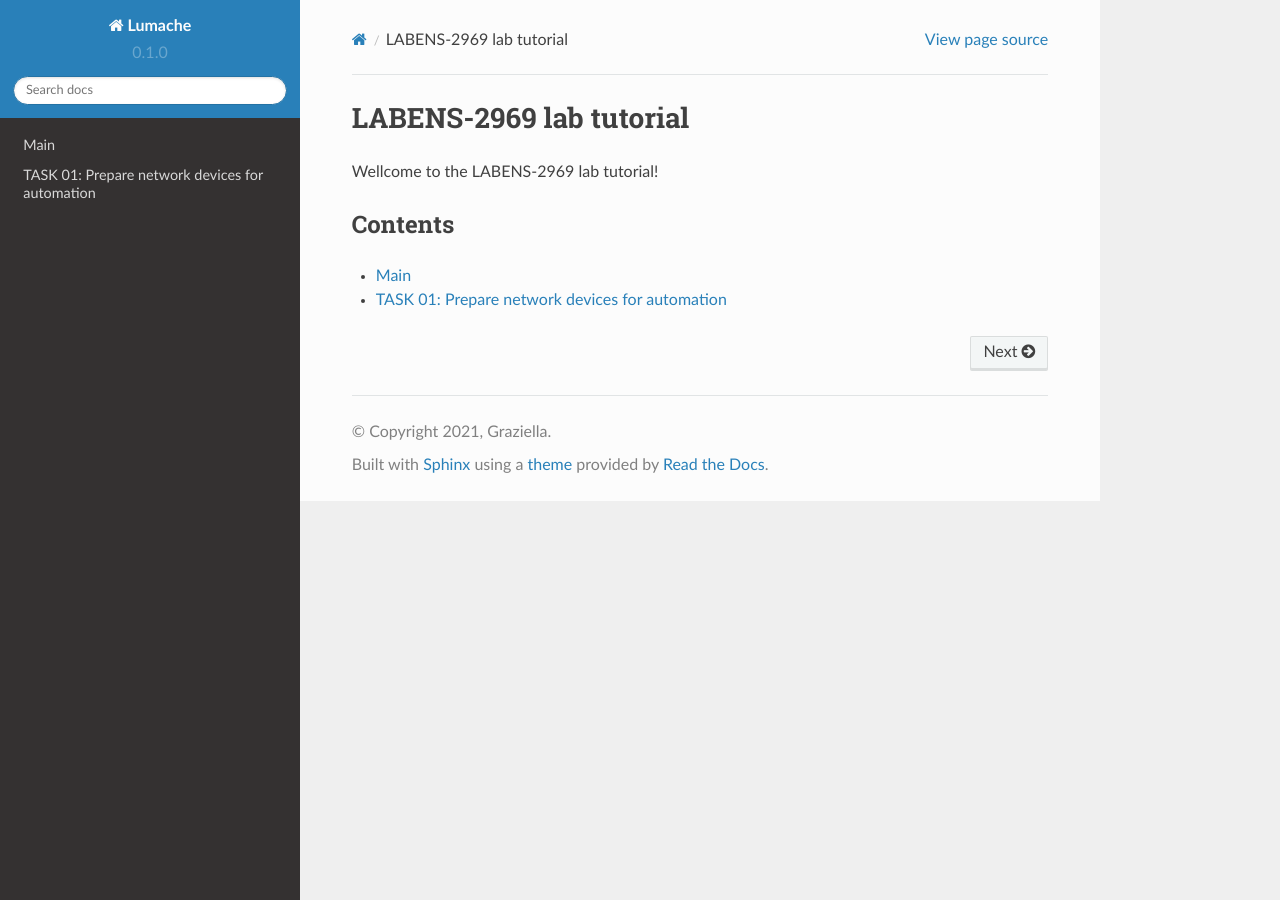
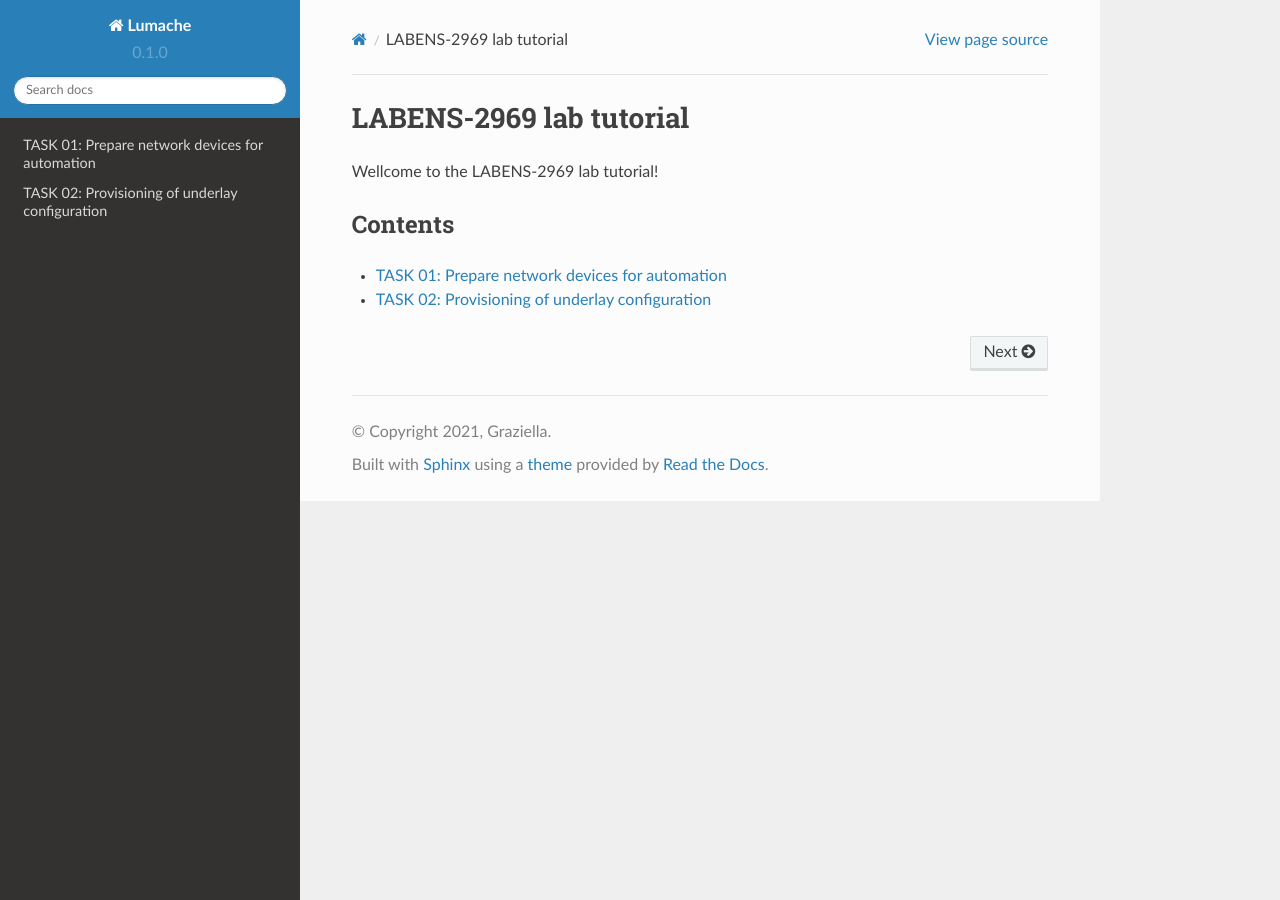
Before and after one commit to dvishchu/labens-2969, a Sphinx documentation site: the page built from docs/source/index.rst, in a window 1280 px wide. Built offline with Sphinx 7.4.7 and the Read the Docs theme 2.0.0, drawn with Linux system fonts in a browser that asks for light colours; pages that are not in the unit, such as notebooks, are missing from menus.

Commit message:
Initial commit of task 02

```diff
--- a/docs/source/index.rst
+++ b/docs/source/index.rst
@@ -9,5 +9,5 @@ Contents
 .. toctree::
 
    intro
-   main
    task_01
+   task_02
--- a/docs/source/main.rst
+++ /dev/null
@@ -1,4 +0,0 @@
-Main
-====
-
-TBD
```
Also changed, not shown: docs/source/task_02.rst (added, +8 -0 lines), docs/source/assets/underlay.JPG (added).
